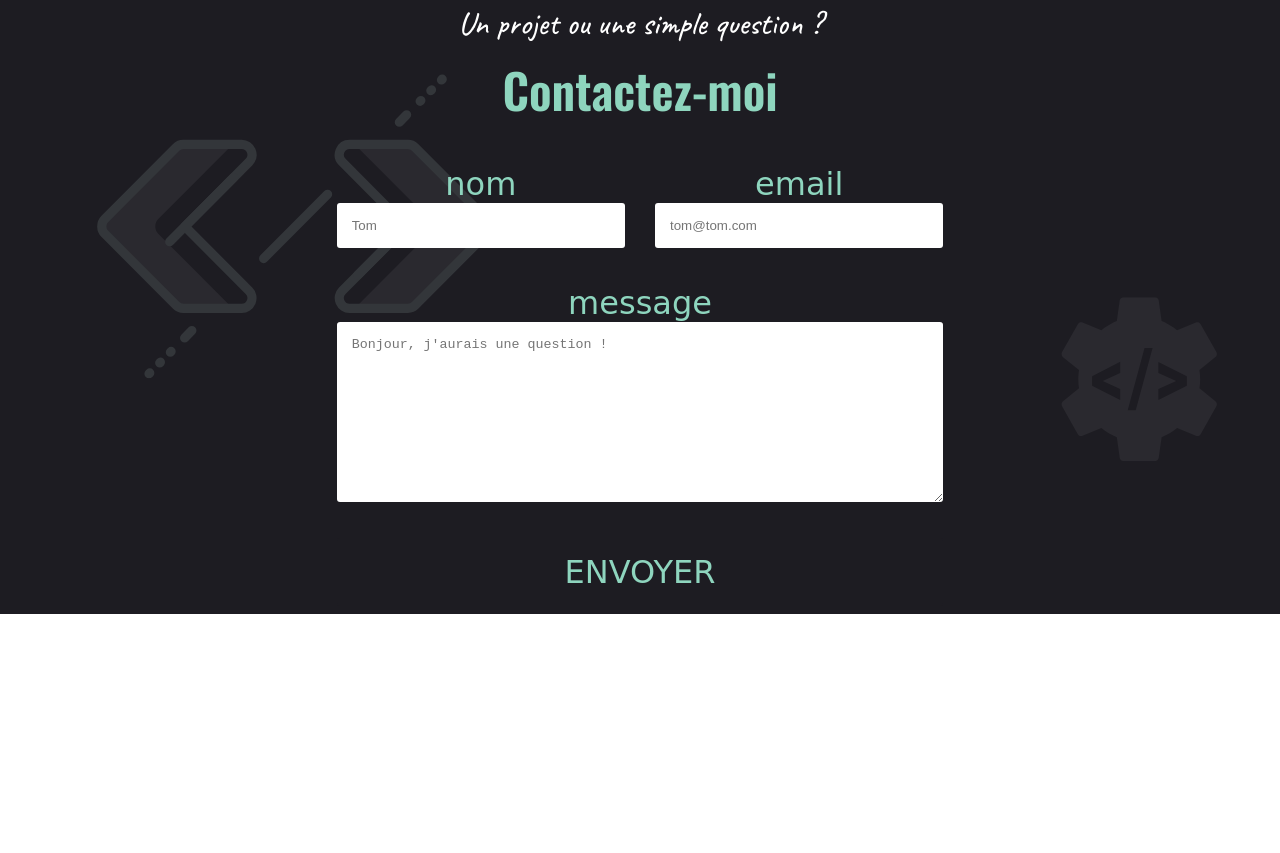
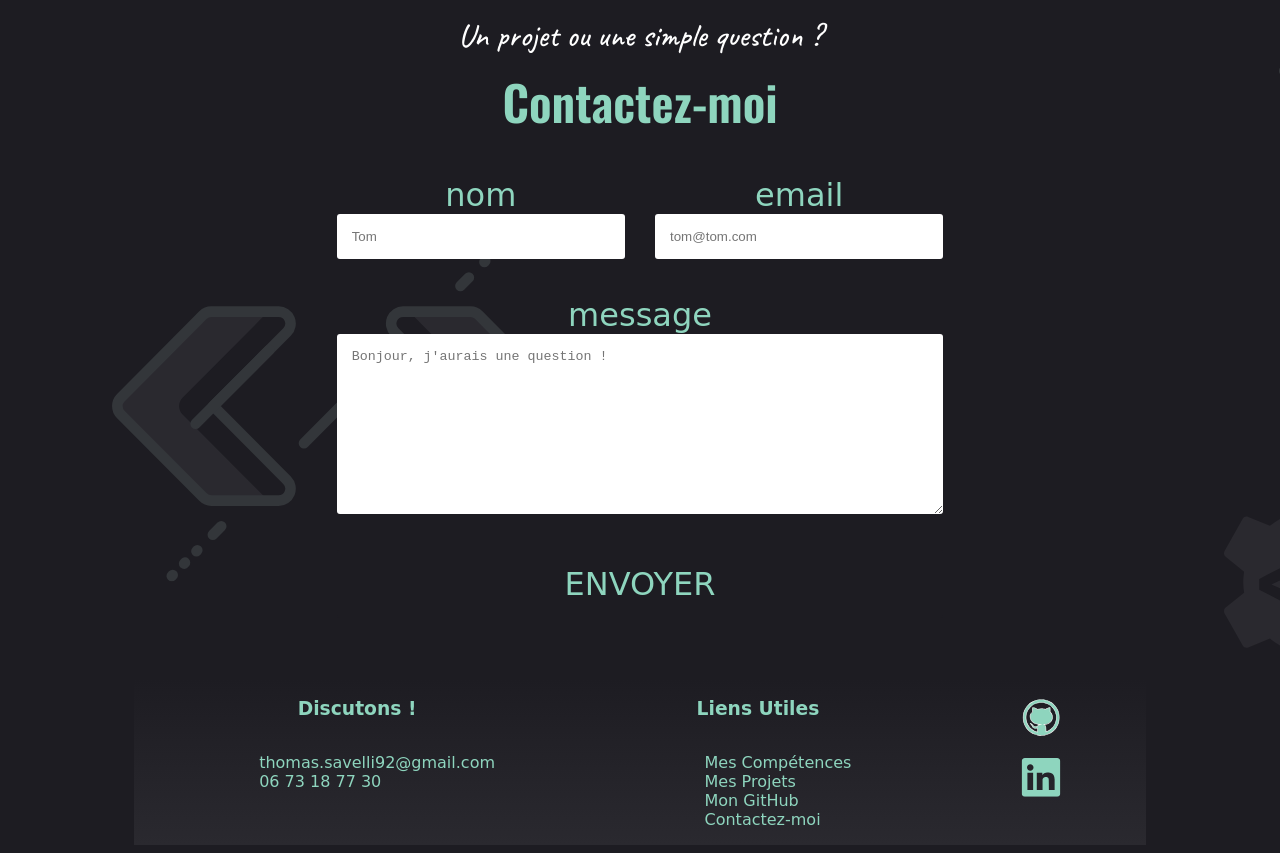
Before and after one commit to Thomas-Savelli/PortFolio, a website: page index.html in a window 1280 px wide. Shown: the part 948-1801 px from the top of the page. Before the commit the page ends 1562 px from the top, so only its background shows below. Drawn offline with nearby package versions, Linux system fonts and the light colour scheme; a web font is replaced by a local one.

Commit message:
Fin de la struture graphique du site

```diff
--- a/index.html
+++ b/index.html
@@ -22,7 +22,7 @@
                         <li><a href="#mes-competences">Mes Compétences</a></li>
                         <li><a href="#mes-projets"> Mes Projets</a></li>
                         <li><a href="https://github.com/Thomas-Savelli" target="_blank">Mon GitHub</a></li>
-                        <li><a href="#">Contactez-moi</a></li>
+                        <li><a href="#contact">Contactez-moi</a></li>
                     </ul>
                 </nav>
             </header>
@@ -82,7 +82,26 @@
                 </section>
             </main>
             <footer>
-
+                <div class="informations-contact">
+                    <h3>Discutons !</h3>
+                    <ul>
+                        <li>thomas.savelli92@gmail.com</li>
+                        <li> 06 73 18 77 30</li>
+                    </ul>
+                </div>
+                <div class="liens-utils">
+                    <h3>Liens Utiles</h3>
+                    <ul>
+                        <li><a href="#mes-competences">Mes Compétences</a></li>
+                        <li><a href="#mes-projets"> Mes Projets</a></li>
+                        <li><a href="https://github.com/Thomas-Savelli" target="_blank">Mon GitHub</a></li>
+                        <li><a href="#contact">Contactez-moi</a></li>
+                    </ul>
+                </div>
+                <div class="reseaux-sociaux">
+                    <a href="https://github.com/Thomas-Savelli" target="_blank"><img src="./public/images/logos/footer-iconeGithub.svg" alt="logo GitHub"></a>
+                    <a href="https://www.linkedin.com/in/thomas-savelli-8a549515b/" target="_blank"><img src="./public/images/logos/footer-iconeLinkedin.svg" alt="logo Linkedin"></a>
+                </div>
             </footer>
         </div>
     </body>
--- a/sass/Layout/_base.scss
+++ b/sass/Layout/_base.scss
@@ -60,6 +60,7 @@ main{
     text-align: end;
     height: 100%;
     width: auto;
+    margin-bottom: 10%;
     &__soustitre{
         display: flex;
         flex-direction: row;
--- /dev/null
+++ b/sass/Layout/_footer.scss
@@ -0,0 +1,30 @@
+footer{
+    display: flex;
+    flex-direction: row;
+    margin-top: 6%;
+    justify-content: space-around;
+    color: $color-basique-green;
+    font-family: $font-family-code;
+    font-size: 1em;
+    background: linear-gradient(#1D1C22, #2A292F);
+    div{
+        display: flex;
+        flex-direction: column;
+        align-items: justify;
+        justify-content: justify;
+        h3{
+            text-align: center;
+        }
+        ul{
+            list-style: none;
+        }
+        a{
+            text-decoration: none;
+            color: $color-basique-green;
+        }
+    }
+    .reseaux-sociaux{
+        gap: 15px;
+        padding-top: 2%;
+    }
+}
--- a/sass/Layout/_form.scss
+++ b/sass/Layout/_form.scss
@@ -14,7 +14,6 @@
         font-size: 2em;
         color: $color-basique-4;
         font-family: $font-family-manuscrit;
-        margin-top: 20%;
         margin-bottom: -5%;
     }
     h2{
--- a/sass/Layout/_header.scss
+++ b/sass/Layout/_header.scss
@@ -2,7 +2,9 @@ header{
     margin-top: 2%;
     display: flex;
     flex-direction: row;
+    justify-content: space-around;
     margin-left: 10px;
+    background: linear-gradient(#2A292F, #1D1C22);
     &__logo{
         height: 150px;
         width: auto;
@@ -11,8 +13,7 @@ header{
         display: flex;
         flex-direction: row;
         align-items: center;
-        justify-content: center;
-        margin-left: 20%;
+        justify-content: space-around;
         white-space: nowrap;
         overflow: hidden;
         text-overflow: ellipsis;
--- a/sass/main.scss
+++ b/sass/main.scss
@@ -3,3 +3,4 @@
 @import "./Layout/header";
 @import "./Layout/base";
 @import "./Layout/form";
+@import "./Layout/footer";
```
Also changed, not shown: public/css/style.css, public/images/logos/footer-iconeGithub.svg (added), public/images/logos/footer-iconeLinkedin.svg (added), 1 other file.
